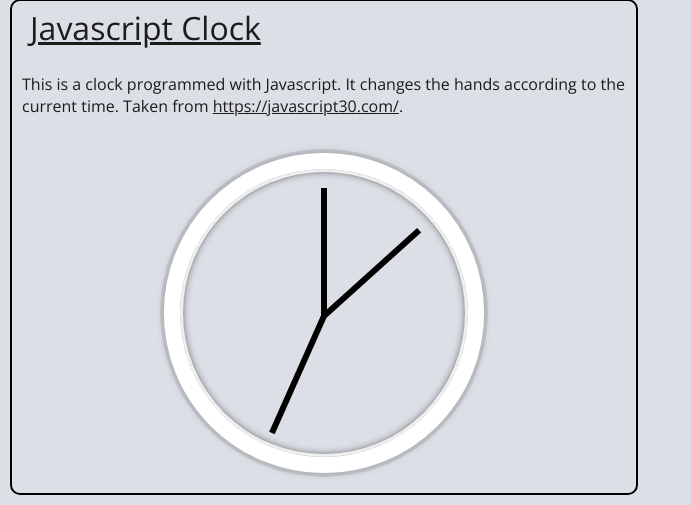
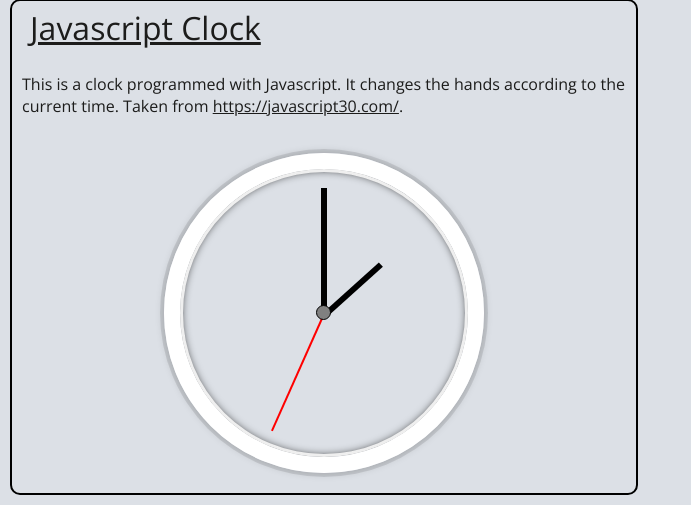
Before and after one commit to anuragpurkayastha/anuragpurkayastha.github.io, a PHP site: page / in a window 1280 px wide. Shown: the part 1895-2400 px from the top of the page, without its empty margins (0-691 px from the left). Run offline with PHP 8.4, Linux system fonts and the light colour scheme.

Commit message:
Modified clock hands

```diff
--- a/css/style.css
+++ b/css/style.css
@@ -484,7 +484,7 @@ kbd {
 .hand {
 	width: 50%;
 	height: 6px;
-	background: black;
+  background: black;
 	position: absolute;
 	top: 50%;
 	transform-origin: 100%;
@@ -492,3 +492,25 @@ kbd {
 	transition: all 0.05s;
 	transition-timing-function: cubic-bezier(.28,1.79,.75,.83);
 }
+
+.second-hand  {
+  background: red;
+  height: 2px;
+  transform: translateY(-1px);
+}
+
+.min-hand {
+  width: 30%;
+  left: 20%;
+}
+
+.center-circle  {
+  width: 15px;
+  height: 15px;
+  background: grey;
+  border: 1px solid black;
+  border-radius: 50%;
+  position: absolute;
+  top: 47%;
+  left: 47%;
+}
--- a/index.html
+++ b/index.html
@@ -84,6 +84,7 @@
 					<div class="hand hour-hand"></div>
 					<div class="hand min-hand"></div>
 					<div class="hand second-hand"></div>
+          <div class="center-circle"></div>
 				</div>
 			</div>
 		</div>
```
